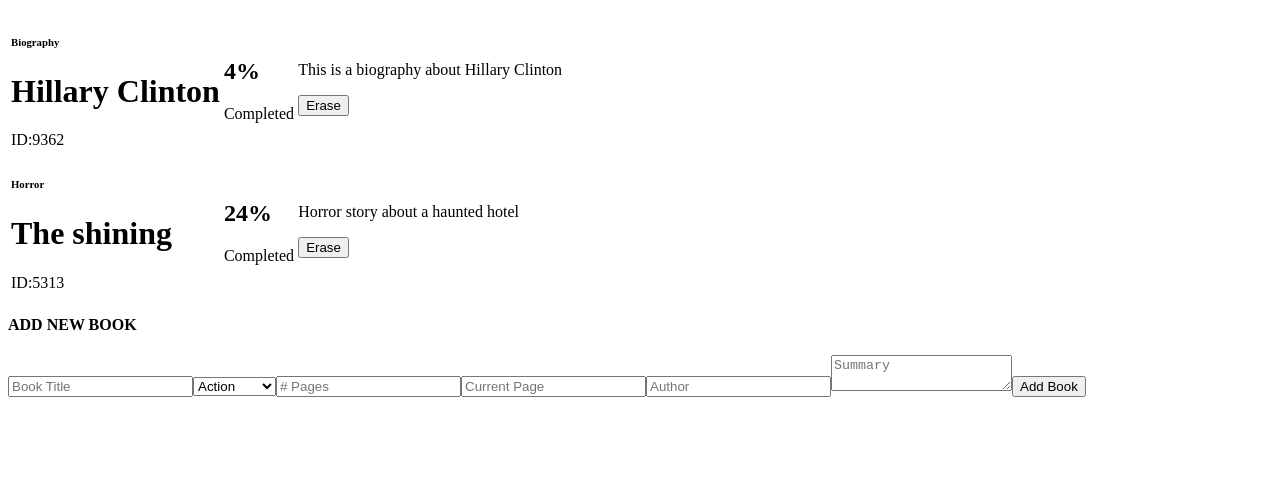
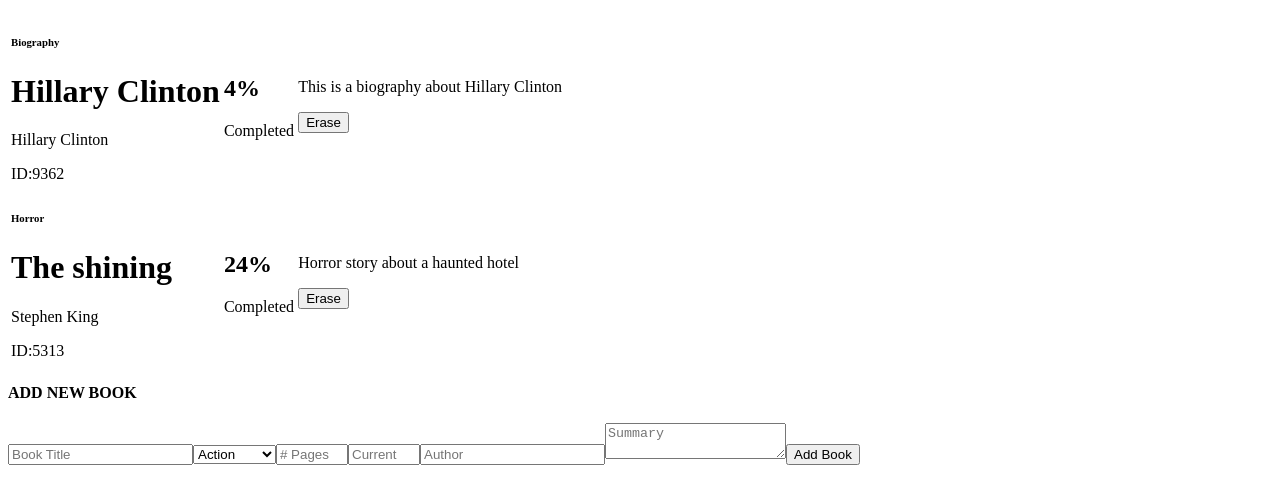
Before and after one commit to mcastorena0316/Bookstore_CMS, a React (Create React App) app: page / in a window 1280 px wide. Shown: the top 504 px of the page. Built offline with nearby package versions, Linux system fonts and the light colour scheme.

Commit message:
feat(FORM): Add validations  En la rama milestone3  Cambios a ser confirmados: 	modificado:     src/containers/BookForm.js 	modificado:     src/containers/BooksList.js

```diff
--- a/src/containers/BookForm.js
+++ b/src/containers/BookForm.js
@@ -11,6 +11,7 @@ const defaultState = {
   pages: '',
   progress: '',
   summary: '',
+  error: '',
 };
 
 /**
@@ -36,7 +37,6 @@ class BookForm extends Component {
 
   handleSubmit(e) {
     const { addBook } = this.props;
-
     e.preventDefault();
     const formData = {
       category: e.target.category.value,
@@ -47,7 +47,12 @@ class BookForm extends Component {
       summary: e.target.summary.value,
       id: Math.floor(Math.random() * 1000),
     };
-
+    if (formData.progress > formData.pages) {
+      return this.setState(prevState=>({
+        ...prevState,
+        error: "Progress is bigger than Total of pages!"
+      }))
+    }
     addBook(formData);
     this.setState(defaultState);
   }
@@ -55,15 +60,22 @@ class BookForm extends Component {
   render() {
     const { handleSubmit, handleChange, state } = this;
     const {
-      category, title, author, pages, progress, summary,
+      category, title, author, pages, progress, summary, error,
     } = state;
     return (
       <div>
         <h4>ADD NEW BOOK</h4>
+        {
+          error && (
+          <p >{error}</p>
+          )
+        }
         <form onSubmit={handleSubmit}>
           <input
+            required
             id="title"
             value={title}
+            minLength="2"
             placeholder="Book Title"
             onChange={e => handleChange('title', e.target.value)}
           />
@@ -85,17 +97,28 @@ class BookForm extends Component {
             id="pages"
             value={pages}
             placeholder="# Pages"
+            type="number"
+            required
+            min="1"
+            max="2000"
             onChange={e => handleChange('pages', e.target.value)}
           />
           <input
             id="progress"
             value={progress}
+            type="number"
+            required
+            min="0"
+            max="2000"
             placeholder="Current Page"
             onChange={e => handleChange('progress', e.target.value)}
           />
           <input
+            required
             id="author"
             value={author}
+            type="text"
+            autoComplete="name"
             placeholder="Author"
             onChange={e => handleChange('author', e.target.value)}
           />
--- a/src/containers/BooksList.js
+++ b/src/containers/BooksList.js
@@ -25,12 +25,12 @@ const BooksList = ({ category, books, eraseBook }) => {
                 id={book.id}
                 category={book.category}
                 title={book.title}
+                author={book.author}
                 pages={book.pages}
                 progress={book.progress}
                 summary={book.summary}
                 handleRemoveBook={handleRemoveBook}
               />
-
             </tr>
           ))}
         </tbody>
```
